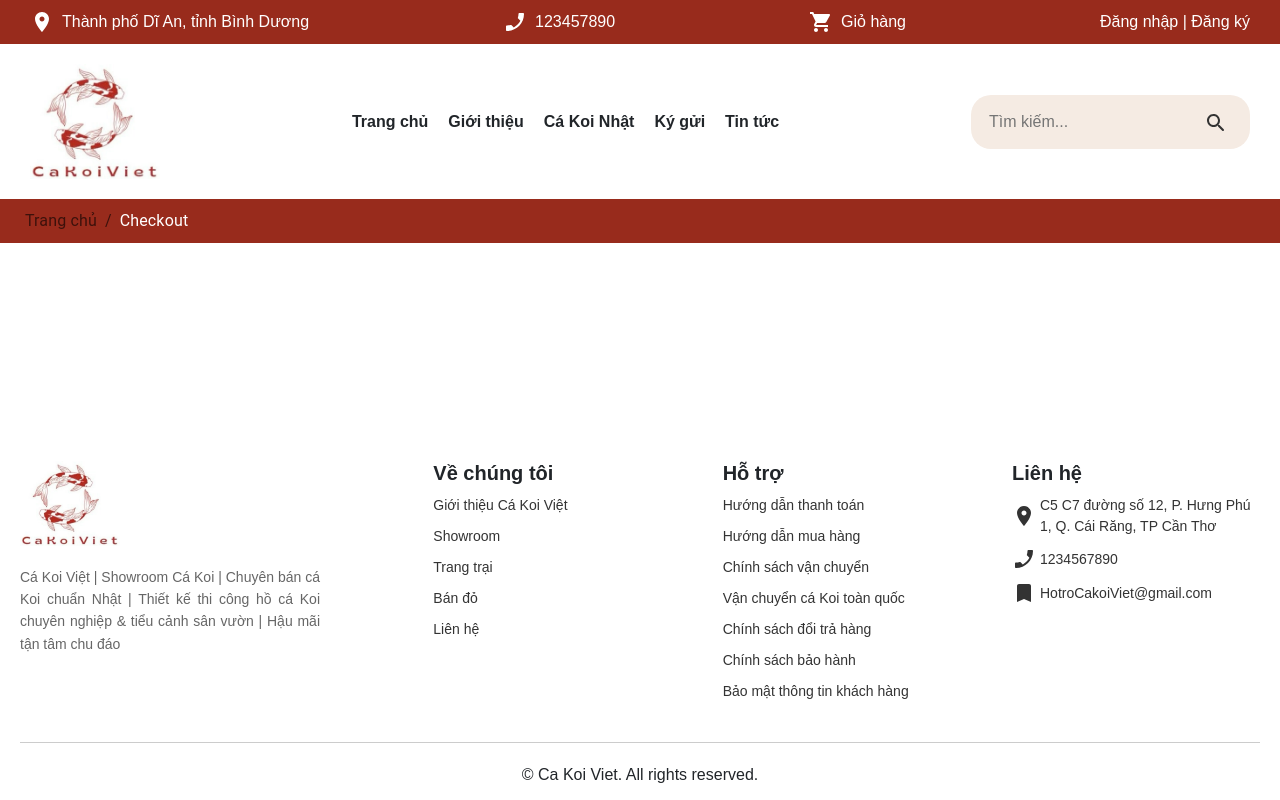
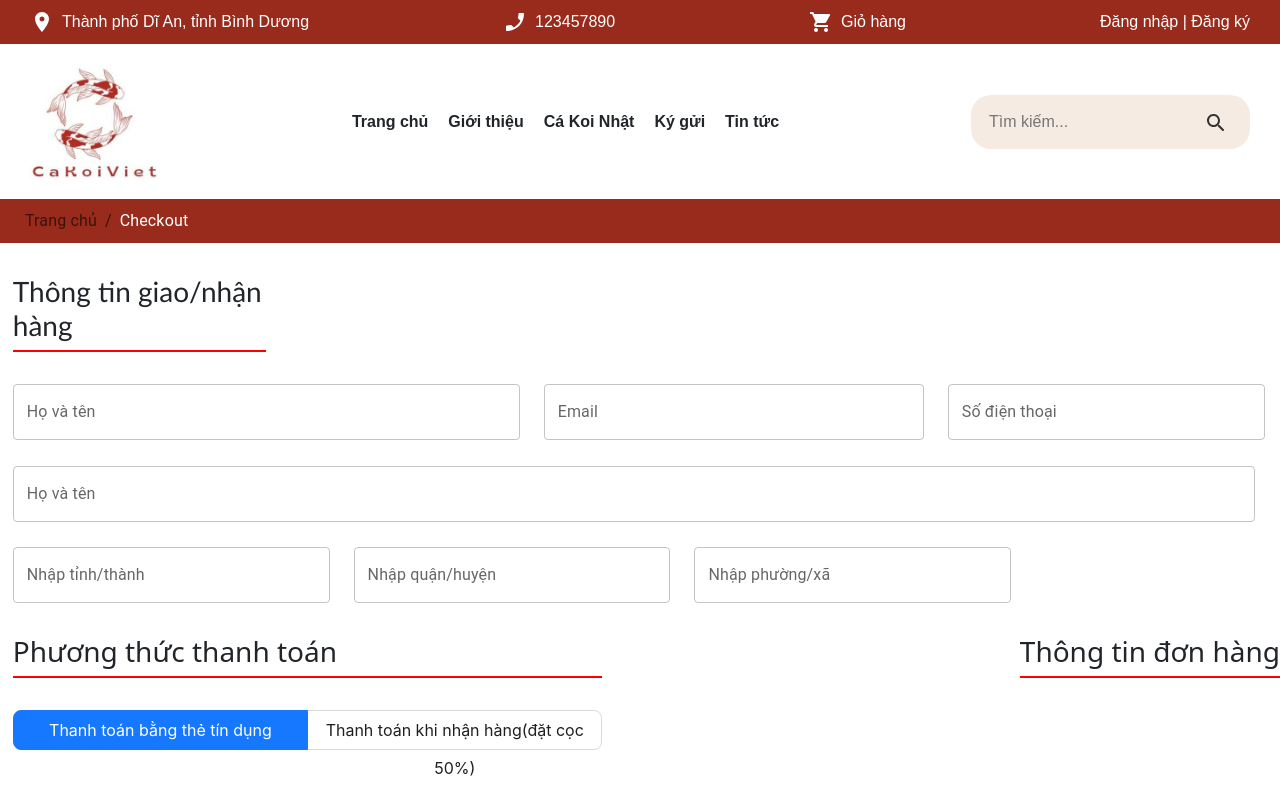
Before and after one commit to tuanbin298/koi_farm_shop, a React (Vite) app in the folder koi_fe/: page /checkout in a window 1280 px wide. Built offline with nearby package versions, Linux system fonts and the light colour scheme.

Commit message:
add ant design library, add checkout page

```diff
--- a/koi_fe/package.json
+++ b/koi_fe/package.json
@@ -15,6 +15,7 @@
     "@emotion/styled": "^11.13.0",
     "@mui/icons-material": "^6.1.1",
     "@mui/material": "^6.1.1",
+    "antd": "^5.21.2",
     "bootstrap": "^5.3.3",
     "graphql": "^16.9.0",
     "react": "^17.0.0",
--- a/koi_fe/src/App.jsx
+++ b/koi_fe/src/App.jsx
@@ -6,6 +6,7 @@ import RegisterPage from "./page/RegisterPage/RegisterPage";
 import CareConsignmentPage from "./page/CareConsignmentPage/CareConsignmentPage";
 
 import { BrowserRouter, Routes, Route } from "react-router-dom";
+import Checkout from "./page/Checkout/Checkout";
 
 function App() {
   return (
@@ -17,6 +18,7 @@ function App() {
           <Route path="/login" element={<Login />} />
           <Route path="register" element={<RegisterPage />} />
           <Route path="/care" element={<CareConsignmentPage />} />
+          <Route path="/checkout" element={<Checkout/>}/>
         </Routes>
       </BrowserRouter>
       <Footer />
--- a/koi_fe/src/main.jsx
+++ b/koi_fe/src/main.jsx
@@ -3,18 +3,22 @@ import React from "react";
 import App from "./App.jsx";
 import "bootstrap/dist/css/bootstrap.min.css";
 import { ApolloClient, InMemoryCache, ApolloProvider } from "@apollo/client";
+import { createTheme, ThemeProvider } from "@mui/material";
 
 // Connect API with backend
 const client = new ApolloClient({
   uri: "http://localhost:3000/api/graphql",
   cache: new InMemoryCache(),
 });
-
+//customizing mui themes
+const theme = createTheme()
 // Render
 ReactDOM.render(
   <React.StrictMode>
     <ApolloProvider client={client}>
+      <ThemeProvider theme={theme}>
       <App />
+      </ThemeProvider>
     </ApolloProvider>
   </React.StrictMode>,
   document.getElementById("root")
--- /dev/null
+++ b/koi_fe/src/page/Checkout/Checkout.css
@@ -0,0 +1,32 @@
+.TitleSection {
+    margin-top: 2rem;
+    border-bottom: 6px solid red;
+    border-width: 2px;
+    margin-bottom: 2rem;
+    width: 20%;
+  }
+
+  .TitleSection h3{
+    font-family:'Gill Sans', 'Gill Sans MT', Calibri, 'Trebuchet MS', sans-serif
+  }
+
+  .checkOutInfo{
+    margin-left: 1%;
+  }
+
+  .OrderTitleSection{
+    margin-top: 2rem;
+    border-bottom: 6px solid red;
+    border-width: 2px;
+    margin-bottom: 2rem;
+    width: 100%;
+    text-align: end;
+  }
+
+  .TitleFlexSection{
+    margin-top: 2rem;
+    border-bottom: 6px solid red;
+    border-width: 2px;
+    margin-bottom: 2rem;
+    width: 100%;
+  }
--- /dev/null
+++ b/koi_fe/src/page/Checkout/Checkout.jsx
@@ -0,0 +1,96 @@
+import React from 'react'
+import { styled } from '@mui/material/styles';
+import Box from '@mui/material/Box';
+import Paper from '@mui/material/Paper';
+import Grid from '@mui/material/Grid2';
+import TextField from '@mui/material/TextField';
+import "./Checkout.css"
+import { Button, Flex, Radio, Slider } from 'antd';
+
+export default function Checkout() {
+  const checkoutOption1 = [
+    { label: 'Thanh toán bằng thẻ tín dụng', value: 'Thanh toán bằng thẻ tín dụng' },
+    { label: 'Thanh toán khi nhận hàng(đặt cọc 50%)', value: 'Thanh toán khi nhận hàng(đặt cọc 50%)' }
+  ];
+
+  return (
+    <>
+    <div className='checkOutInfo'>
+      <section className="TitleSection">
+      <h3>Thông tin giao/nhận hàng</h3>
+      </section>
+      <Box>
+        <Flex gap="large">
+        <TextField id="outlined-basic" label="Họ và tên" variant="outlined" style={{
+                  width: "40%"
+              }}/>
+        <TextField id="outlined-basic" label="Email" variant="outlined" style={{
+                  width: "30%"
+              }}/>
+        <TextField id="outlined-basic" label="Số điện thoại" variant="outlined" style={{
+                  width: "25%"
+              }}/>
+        </Flex>
+      </Box>
+
+      <Box style={
+        {
+          marginTop: "2%",
+        }
+      }>
+        <Flex gap="large">
+        <TextField id="outlined-basic" label="Họ và tên" variant="outlined" style={{
+                  width: "98%"
+              }}/>
+        </Flex>
+      </Box>
+
+      <Box style={
+        {
+          marginTop: "2%",
+        }
+      }>
+        <Flex gap="large">
+        <TextField id="outlined-basic" label="Nhập tỉnh/thành" variant="outlined" style={{
+                  width: "25%"
+              }}/>
+        <TextField id="outlined-basic" label="Nhập quận/huyện" variant="outlined" style={{
+                  width: "25%"
+              }}/>
+        <TextField id="outlined-basic" label="Nhập phường/xã" variant="outlined" style={{
+                  width: "25%"
+              }}/>
+        </Flex>
+      </Box>
+
+      <Flex justify="space-between">
+      <div className="checkoutSection">
+        <section className="TitleFlexSection">
+        <h3>Phương thức thanh toán</h3>
+        </section>
+        <Flex direction="column" gap="middle">
+    <Radio.Group
+      block
+      options={checkoutOption1}
+      defaultValue="Thanh toán bằng thẻ tín dụng"
+      optionType="button"
+      buttonStyle="solid"
+      size="large"  // Set the size to large
+    />
+</Flex>
+
+
+      </div>
+
+      <div className="OrderSection">
+        <section className="OrderTitleSection">
+        <h3>Thông tin đơn hàng</h3>
+        </section>
+      </div>
+
+      </Flex>
+
+      </div>
+    </>
+  )
+}
```
Also changed, not shown: koi_fe/src/page/CartPage/CartPage.css (added), koi_fe/src/page/CartPage/CartPage.jsx (added), 1 other file (tests, documents, lock files or other folders).
